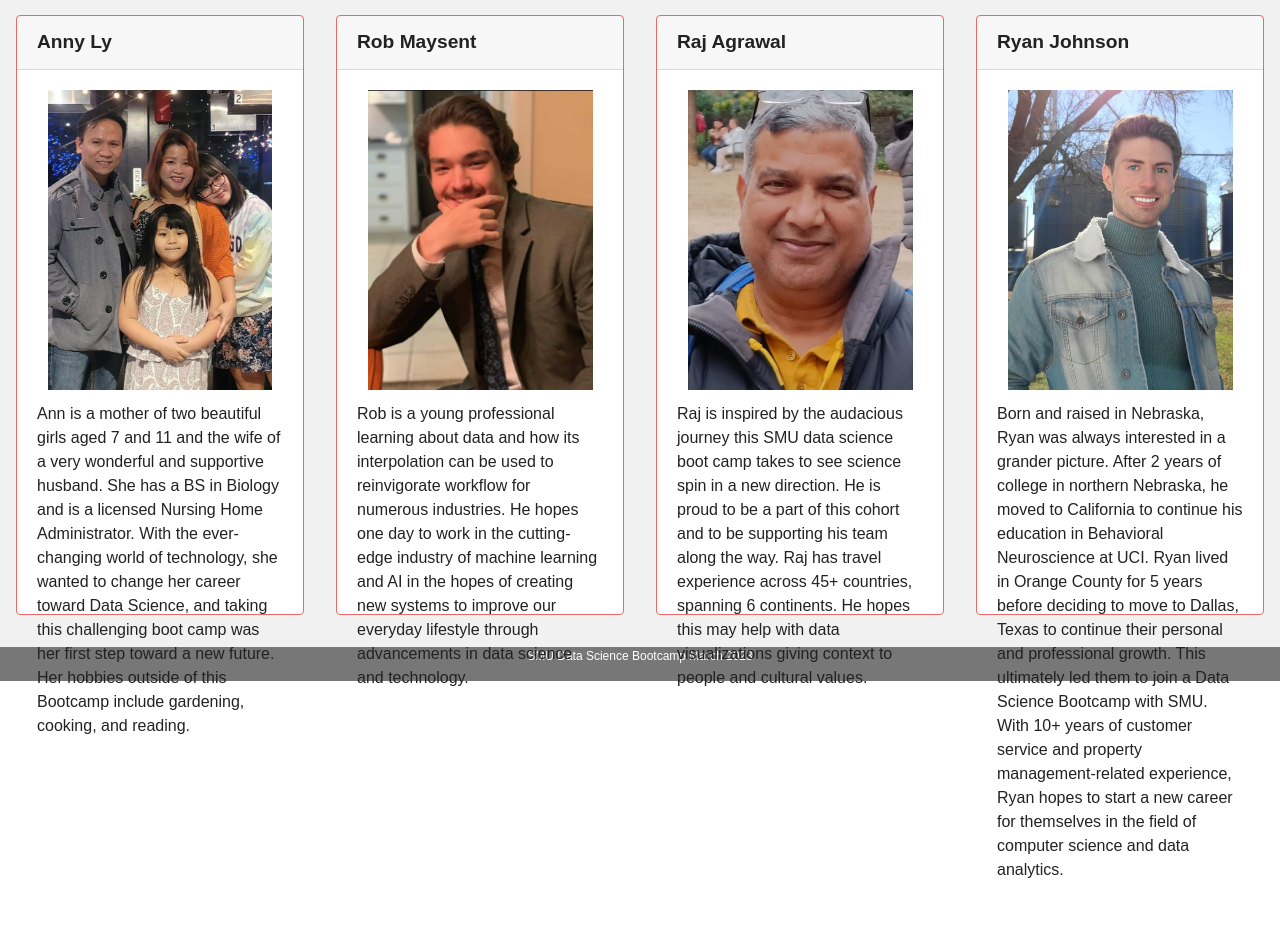
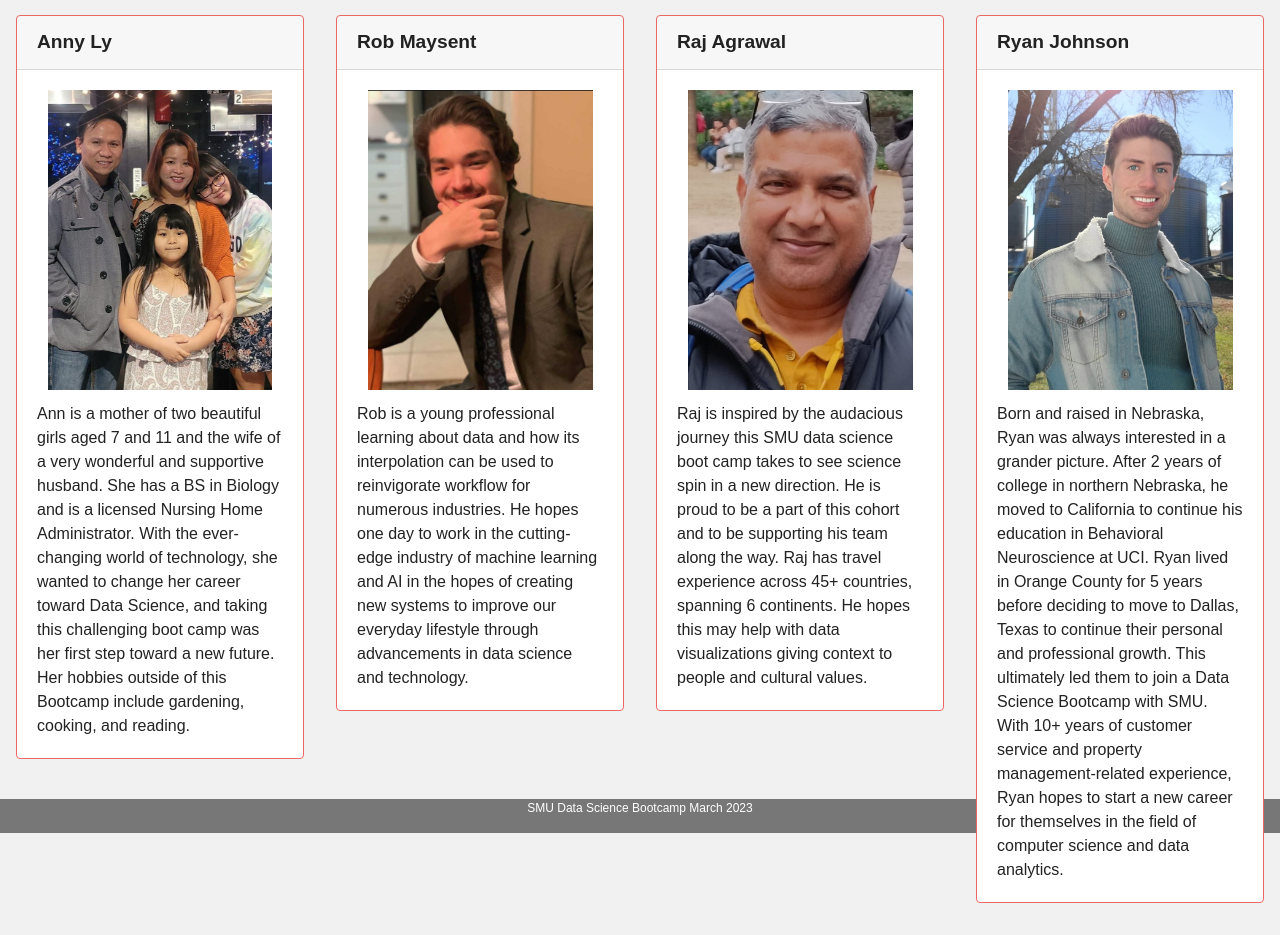
Before and after one commit to theRobMay/SMU_Flask_Vis_Project, a Flask app: page /about_us in a window 1280 px wide. Shown: the part 127-1062 px from the top of the page. Before the commit the page ends 1005 px from the top, so only its background shows below. Run offline with Flask 3, Linux system fonts and the light colour scheme; some libraries are stand-ins or nearby versions; some web fonts are replaced.

Commit message:
changing scaling of the cards

```diff
--- a/templates/about_us.html
+++ b/templates/about_us.html
@@ -81,9 +81,6 @@
         }
         html {
             height: 100%;
-        }
-        .card-body{
-            height: 34rem;
         }
 
         /* Style the footer */
```
